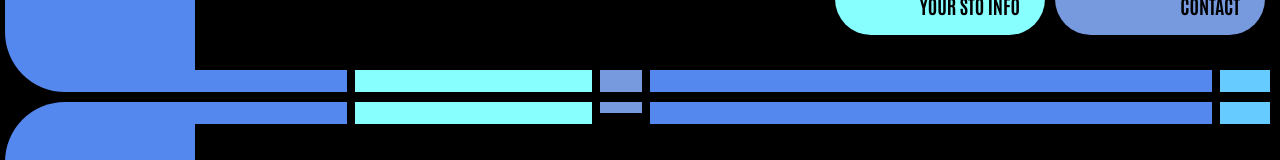
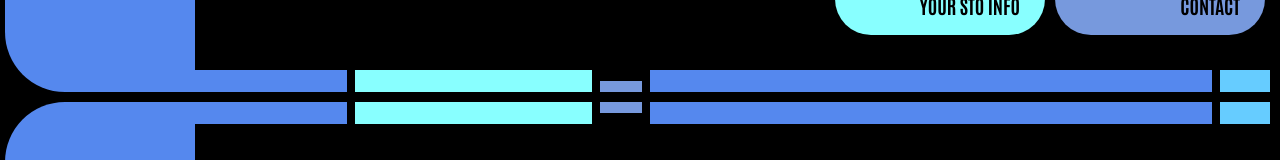
Before and after one commit to sto-info-app/sto-info-frontend, an Angular app: page /login in a window 1280 px wide. Shown: the part 223-383 px from the top of the page. Built offline with nearby package versions, Linux system fonts and the light colour scheme; what @auth0/angular-jwt would draw is missing.

Commit message:
Resized LCARS bar

```diff
--- a/src/styles-lcars.scss
+++ b/src/styles-lcars.scss
@@ -576,9 +576,15 @@ a {
   height: 22px;
 }
 
+.bar-3,
 .bar-8 {
   height: 11px;
 }
+
+.bar-3 {
+  margin-top: 11px;
+}
+
 .bar-1,
 .bar-2,
 .bar-3,
```
